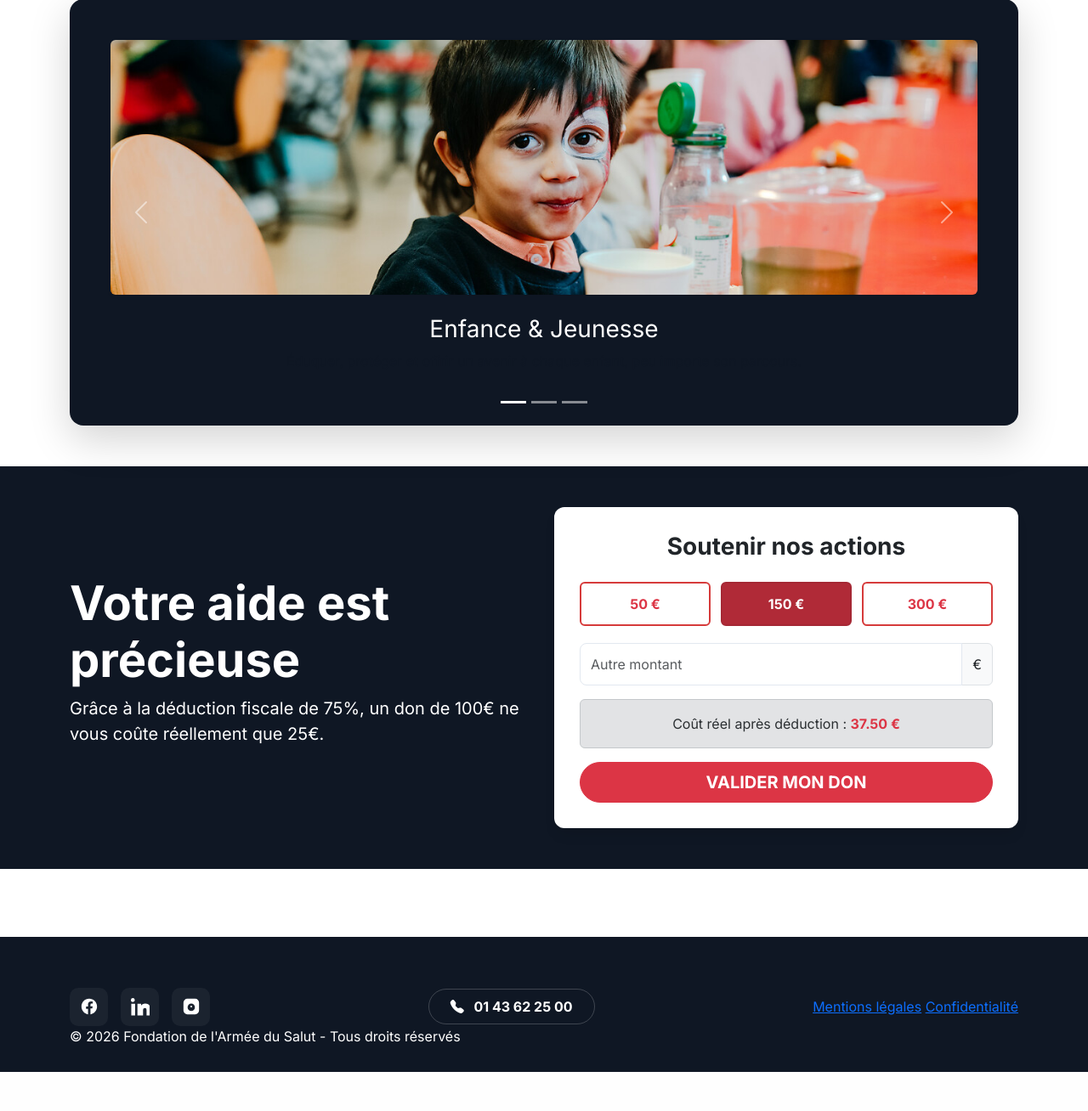
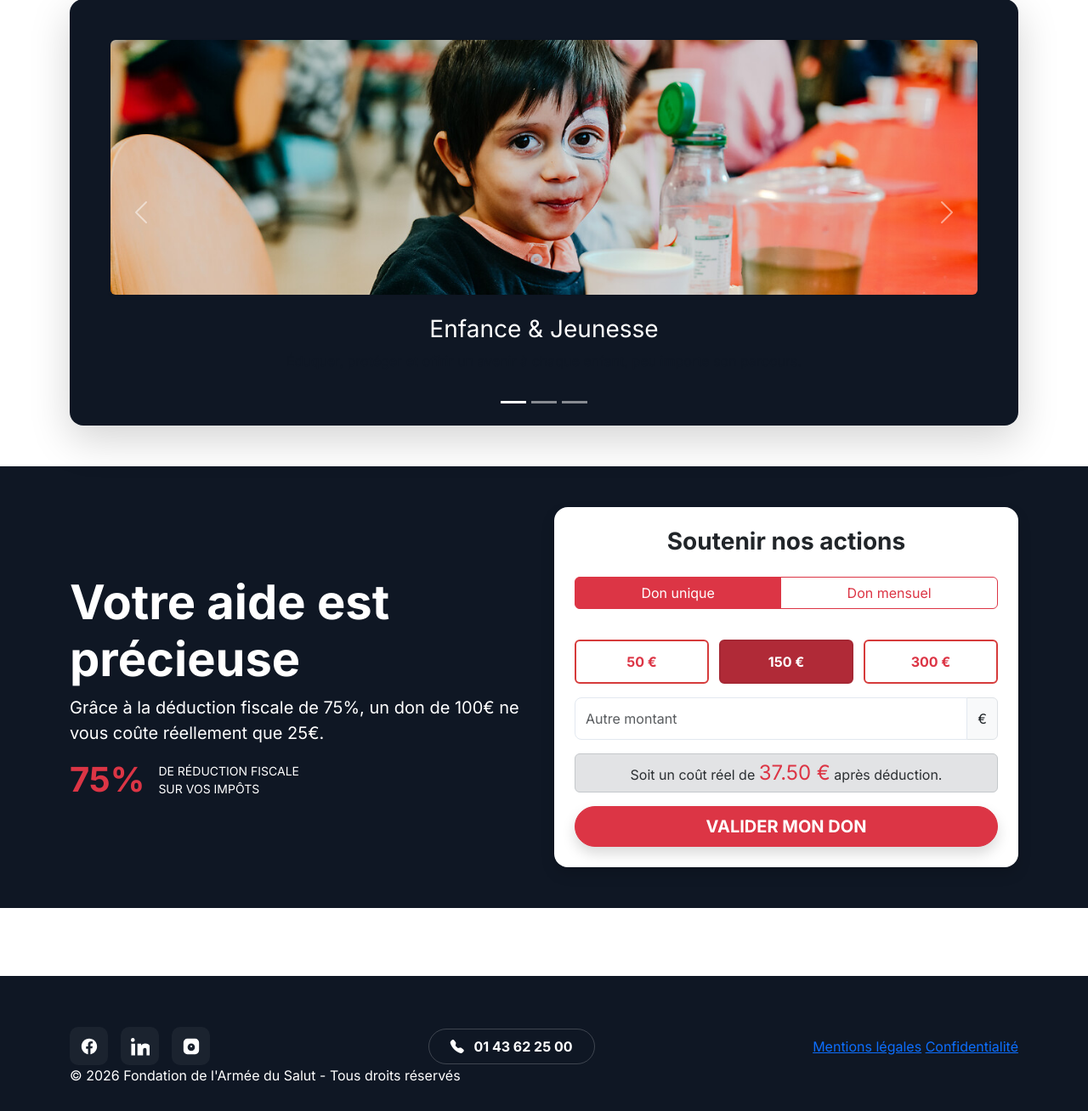
Before and after one commit to LennyMssn/Armee-du-salut, a PHP site: page / in a window 1280 px wide. Shown: the part 1563-2871 px from the top of the page at 85% size. Before the commit the page ends 2825 px from the top, so only its background shows below. Run offline with PHP 8.4, Linux system fonts and the light colour scheme.

Commit message:
front don sur index

```diff
--- a/index.php
+++ b/index.php
@@ -4,7 +4,6 @@
 <?php require_once 'block/head.php';?>
 
 <body class="page-index">
-<!-- On utilise la nav unique qui gère le scroll -->
 <header><?php require_once 'block/nav.php'; ?></header>
 
 <main>
@@ -20,7 +19,7 @@
         </div>
     </section>
 
-    <!-- SECTION ACTUALITÉS (Récupérées de actu.php) -->
+    <!-- SECTION ACTUALITÉS -->
     <section class="py-5 bg-light">
         <div class="container">
             <div class="d-flex justify-content-between align-items-end mb-4">
@@ -29,7 +28,6 @@
             </div>
 
             <div class="row g-4">
-                <!-- Actu 1 : Ouragan -->
                 <div class="col-12 col-md-4">
                     <div class="custom-card shadow-sm h-100">
                         <div class="card-img-container">
@@ -44,8 +42,6 @@
                         </div>
                     </div>
                 </div>
-
-                <!-- Actu 2 : Autonomie -->
                 <div class="col-12 col-md-4">
                     <div class="custom-card shadow-sm h-100">
                         <div class="card-img-container">
@@ -59,8 +55,6 @@
                         </div>
                     </div>
                 </div>
-
-                <!-- Actu 3 : Moi demain -->
                 <div class="col-12 col-md-4">
                     <div class="custom-card shadow-sm h-100">
                         <div class="card-img-container">
@@ -78,93 +72,150 @@
         </div>
     </section>
 
+    <!-- SECTION CARROUSEL -->
     <section class="py-5 text-center bg-white">
         <div class="container">
             <h2 class="mb-5 fw-bold text-uppercase">Nos champs d'action sociale</h2>
-
-            <div id="actionsCarousel" class="carousel slide mx-auto shadow-lg rounded-4 overflow-hidden"
-                 data-bs-ride="carousel">
-
-                <!-- Indicateurs (Les petits traits en bas) -->
+            <div id="actionsCarousel" class="carousel slide mx-auto shadow-lg rounded-4 overflow-hidden" data-bs-ride="carousel">
                 <div class="carousel-indicators">
-                    <button type="button" data-bs-target="#actionsCarousel" data-bs-slide-to="0" class="active" aria-current="true"></button>
+                    <button type="button" data-bs-target="#actionsCarousel" data-bs-slide-to="0" class="active"></button>
                     <button type="button" data-bs-target="#actionsCarousel" data-bs-slide-to="1"></button>
                     <button type="button" data-bs-target="#actionsCarousel" data-bs-slide-to="2"></button>
                 </div>
-
                 <div class="carousel-inner p-5" style="background-color: var(--dark);">
-                    <!-- Jeunesse -->
                     <div class="carousel-item active">
                         <img src="assets/images/actions7.webp" class="rounded shadow-sm mb-4" style="height: 300px; width: 100%; object-fit: cover;" alt="Jeunesse">
                         <h3 class="text-white">Enfance & Jeunesse</h3>
                         <p class="text-light-50 px-md-5">Éduquer, protéger et offrir un avenir à chaque enfant, peu importe son parcours.</p>
                     </div>
-
-                    <!-- Exclusion -->
                     <div class="carousel-item">
                         <img src="assets/images/actions1.webp" class="rounded shadow-sm mb-4" style="height: 300px; width: 100%; object-fit: cover;" alt="Exclusion">
                         <h3 class="text-white">Lutte contre l'Exclusion</h3>
                         <p class="text-light-50 px-md-5">Accueil de jour, maraudes et aide alimentaire pour les plus démunis.</p>
                     </div>
-
-                    <!-- Handicap -->
                     <div class="carousel-item">
                         <img src="assets/images/actions3.webp" class="rounded shadow-sm mb-4" style="height: 300px; width: 100%; object-fit: cover;" alt="Handicap">
                         <h3 class="text-white">Handicap</h3>
                         <p class="text-light-50 px-md-5">Accompagner vers l'autonomie et favoriser l'inclusion sociale et professionnelle.</p>
                     </div>
                 </div>
-
-                <!-- Contrôles (Bien vérifier le data-bs-target) -->
                 <button class="carousel-control-prev" type="button" data-bs-target="#actionsCarousel" data-bs-slide="prev">
-                    <span class="carousel-control-prev-icon" aria-hidden="true"></span>
-                    <span class="visually-hidden">Précédent</span>
+                    <span class="carousel-control-prev-icon"></span>
                 </button>
                 <button class="carousel-control-next" type="button" data-bs-target="#actionsCarousel" data-bs-slide="next">
-                    <span class="carousel-control-next-icon" aria-hidden="true"></span>
-                    <span class="visually-hidden">Suivant</span>
+                    <span class="carousel-control-next-icon"></span>
                 </button>
             </div>
         </div>
     </section>
 
+    <!-- SECTION DON FONCTIONNELLE -->
     <section class="py-5" style="background: var(--dark); color: white;">
         <div class="container">
             <div class="row align-items-center">
                 <div class="col-lg-6 mb-5 mb-lg-0">
                     <h2 class="display-4 fw-bold">Votre aide est précieuse</h2>
                     <p class="lead">Grâce à la déduction fiscale de 75%, un don de 100€ ne vous coûte réellement que 25€.</p>
+                    <div class="d-flex align-items-center gap-3">
+                        <div class="h1 fw-bold text-danger mb-0">75%</div>
+                        <div class="small text-uppercase">de réduction fiscale <br>sur vos impôts</div>
+                    </div>
                 </div>
 
                 <div class="col-lg-6">
-                    <div class="don-container text-dark">
+                    <!-- Début du Formulaire -->
+                    <form action="traitement_don.php" method="POST" class="don-container text-dark bg-white p-4 rounded-4 shadow">
                         <h3 class="text-center fw-bold mb-4">Soutenir nos actions</h3>
 
-                        <!-- Grille de boutons -->
-                        <div class="amt-grid">
+                        <!-- Type de don -->
+                        <div class="btn-group w-100 mb-3">
+                            <button type="button" class="btn btn-outline-danger type-btn active" data-type="unique">Don unique</button>
+                            <button type="button" class="btn btn-outline-danger type-btn" data-type="mensuel">Don mensuel</button>
+                        </div>
+                        <input type="hidden" name="type_don" id="selected_type" value="unique">
+
+                        <!-- Grille de montants prédéfinis -->
+                        <div class="amt-grid mb-3">
                             <button type="button" class="amt-btn btn btn-outline-danger" data-amount="50">50 €</button>
                             <button type="button" class="amt-btn btn btn-danger active" data-amount="150">150 €</button>
                             <button type="button" class="amt-btn btn btn-outline-danger" data-amount="300">300 €</button>
                         </div>
 
-                        <!-- Input libre -->
+                        <!-- Montant libre -->
                         <div class="input-group mb-3">
-                            <input type="number" class="form-control amt-input" placeholder="Autre montant">
+                            <input type="number" id="custom_amt" class="form-control amt-input" placeholder="Autre montant">
                             <span class="input-group-text">€</span>
                         </div>
 
+                        <!-- Champ caché qui contient le montant final à envoyer au PHP -->
+                        <input type="hidden" name="montant" id="final_amount" value="150">
+
                         <!-- Affichage du calcul -->
-                        <div class="alert alert-secondary text-center">
-                            Coût réel après déduction : <strong class="deduction-val text-danger">37.50 €</strong>
+                        <div class="alert alert-secondary text-center py-2">
+                            Soit un coût réel de <strong class="h4 deduction-val text-danger">37.50 €</strong> après déduction.
                         </div>
 
-                        <button class="btn btn-danger btn-lg w-100 rounded-pill fw-bold">VALIDER MON DON</button>
-                    </div>
+                        <button type="submit" class="btn btn-danger btn-lg w-100 fw-bold rounded-pill shadow">VALIDER MON DON</button>
+                    </form>
                 </div>
             </div>
         </div>
     </section>
 </main>
+
 <?php include 'block/footer.php';?>
+
+<script>
+    document.addEventListener("DOMContentLoaded", () => {
+        const amtBtns = document.querySelectorAll(".amt-btn");
+        const typeBtns = document.querySelectorAll(".type-btn");
+        const customInput = document.getElementById("custom_amt");
+        const finalAmountInput = document.getElementById("final_amount");
+        const selectedTypeInput = document.getElementById("selected_type");
+        const deductionText = document.querySelector(".deduction-val");
+
+        // Mise à jour du calcul et du champ caché
+        function updateDonation(amount) {
+            const val = parseFloat(amount) || 0;
+            const cost = val * 0.25; // 75% déduction
+            deductionText.textContent = cost.toFixed(2) + " €";
+            finalAmountInput.value = val;
+        }
+
+        // Gestion Unique / Mensuel
+        typeBtns.forEach(btn => {
+            btn.addEventListener("click", () => {
+                typeBtns.forEach(b => b.classList.remove("active"));
+                btn.classList.add("active");
+                selectedTypeInput.value = btn.dataset.type;
+            });
+        });
+
+        // Gestion des montants fixes
+        amtBtns.forEach(btn => {
+            btn.addEventListener("click", () => {
+                amtBtns.forEach(b => {
+                    b.classList.remove("active", "btn-danger");
+                    b.classList.add("btn-outline-danger");
+                });
+                btn.classList.add("active", "btn-danger");
+                btn.classList.remove("btn-outline-danger");
+
+                customInput.value = ""; // Vider l'input libre
+                updateDonation(btn.dataset.amount);
+            });
+        });
+
+        // Gestion du montant libre
+        customInput.addEventListener("input", (e) => {
+            amtBtns.forEach(b => {
+                b.classList.remove("active", "btn-danger");
+                b.classList.add("btn-outline-danger");
+            });
+            updateDonation(e.target.value);
+        });
+    });
+</script>
+
 </body>
 </html>
```
